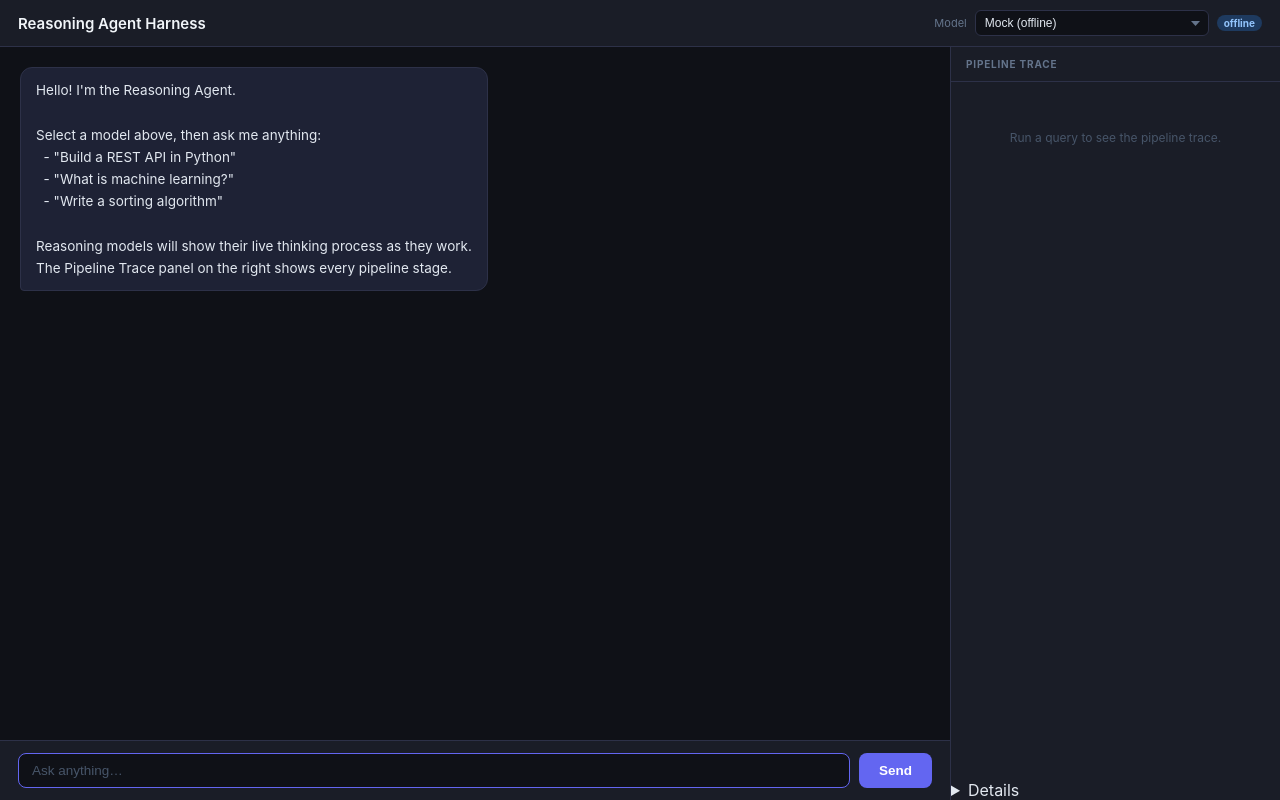
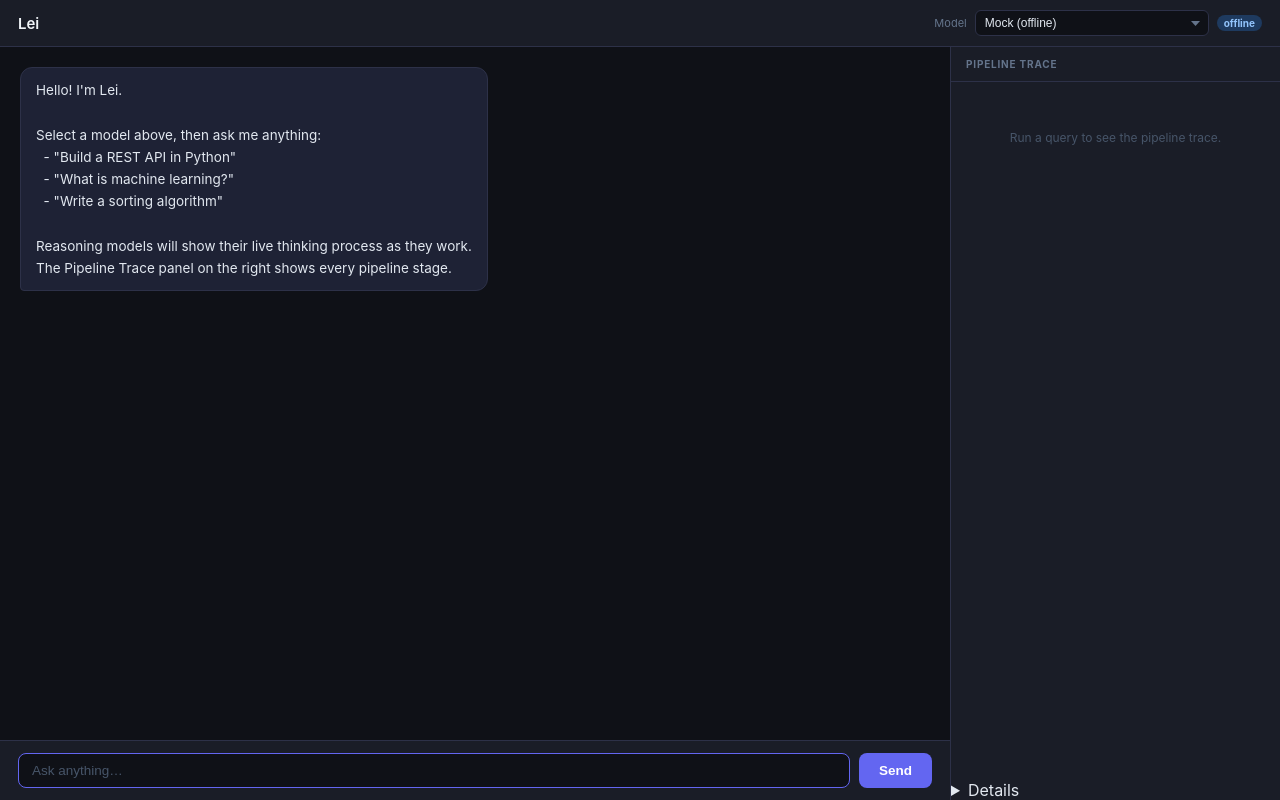
Before and after one commit to neshent/AI-Spider, a Flask app: page / in a window 1280 px wide. Run offline with Flask 3, Linux system fonts and the light colour scheme; data that the repository does not hold is empty.

Commit message:
Rebrand: rename Reasoning Agent to Lei, remove all remaining emoji and special chars

```diff
--- a/cli.py
+++ b/cli.py
@@ -56,7 +56,7 @@ def build_orchestrator(knowledge_args: list) -> Orchestrator:
 
 
 def run_interactive(orch: Orchestrator, verbose: bool) -> int:
-    print("Lei Reasoning Agent — interactive mode. Ctrl+C or 'exit' to quit.\n")
+    print("Lei -- interactive mode. Ctrl+C or 'exit' to quit.\n")
     try:
         while True:
             request = input("> ").strip()
--- a/src/lei/agents/reactive.py
+++ b/src/lei/agents/reactive.py
@@ -34,6 +34,6 @@ def build_default_reactive_agent() -> ReactiveAgent:
     agent.add_rule(r"\bthanks?\b|\bthank you\b", lambda r: "You're welcome!")
     agent.add_rule(
         r"\bwho are you\b",
-        lambda r: "I'm a reasoning agent built on the Lei architecture.",
+        lambda r: "I'm Lei, an AI agent built on the Lei architecture.",
     )
     return agent
--- a/templates/index.html
+++ b/templates/index.html
@@ -3,17 +3,17 @@
 <head>
   <meta charset="UTF-8" />
   <meta name="viewport" content="width=device-width, initial-scale=1.0" />
-  <title>Reasoning Agent Harness</title>
+  <title>Lei</title>
   <link rel="stylesheet" href="/static/app.css" />
 </head>
 <body>
 
 <header>
-  <h1>Reasoning Agent Harness</h1>
+  <h1>Lei</h1>
   <div class="model-controls">
     <span class="ctrl-label">Model</span>
     <select id="modelSelect" title="Select model"></select>
-    <span id="keyBadge" class="key-badge unset">—</span>
+    <span id="keyBadge" class="key-badge unset">-</span>
     <div class="token-wrap" id="hfTokenWrap" style="display:none">
       <span class="ctrl-label">HF Token</span>
       <input class="token-input" id="hfTokenInput" type="password" placeholder="hf_…" autocomplete="off" />
@@ -38,7 +38,7 @@
 <div class="layout">
   <div class="chat-panel">
     <div class="messages" id="messages">
-      <div class="message assistant">Hello! I'm the Reasoning Agent.
+      <div class="message assistant">Hello! I'm Lei.
 
 Select a model above, then ask me anything:
   - "Build a REST API in Python"
--- a/web_app.py
+++ b/web_app.py
@@ -41,5 +41,5 @@ def index():
 
 if __name__ == "__main__":
     port = int(os.environ.get("PORT", 5000))
-    print(f"\n  Lei Reasoning Agent  —  http://localhost:{port}\n")
+    print(f"\n  Lei  —  http://localhost:{port}\n")
     app.run(debug=False, port=port)
```
